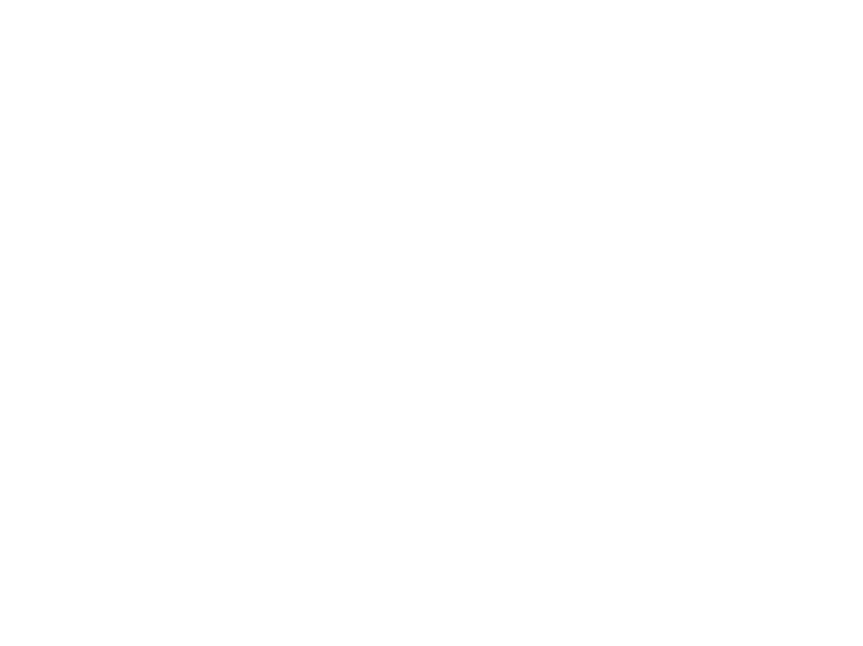
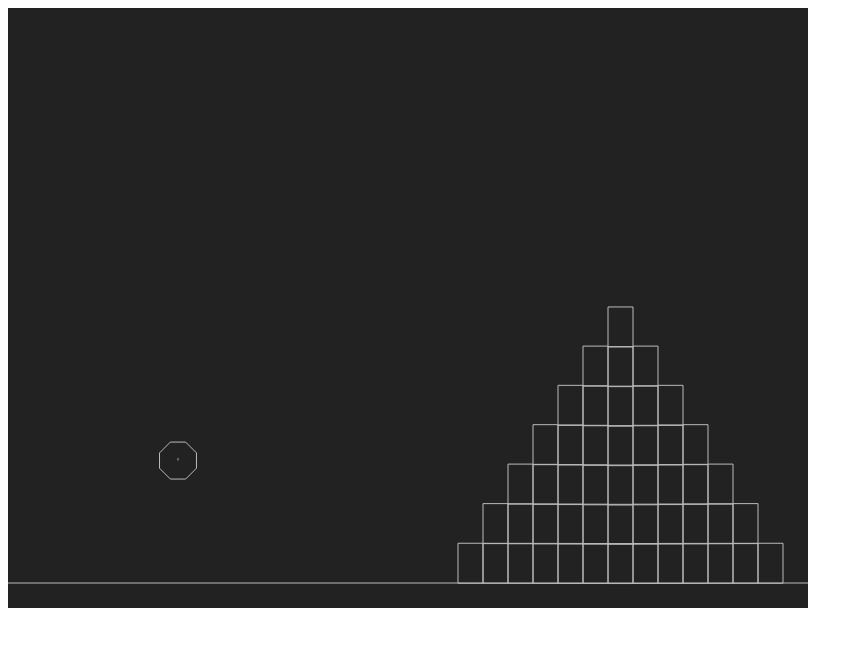
Before and after one commit to tonyedwardspz/Physics-Game, a plain HTML site: page index.html in a window 1280 px wide. Shown: the whole page, without its empty margins (0-863 px from the left). Drawn offline with Linux system fonts and the light colour scheme.

Commit message:
0.1 - Skeleton game
I've created a scaled back version of the game by following the
matter.js tutorial in .netmag issue 255.

```diff
--- a/index.html
+++ b/index.html
@@ -6,15 +6,57 @@
 
 	<meta http-equiv="Content-Type" content="text/html; charset=utf-8" />
 
-    <script type="text/javascript" src="matter-0.8.0.js" />
+    <script type="text/javascript" src="matter-0.8.0.js" /></script>
 
 
     <script>
 
 
 
+        var Engine = Matter.Engine,
+            World = Matter.World,
+            Bodies = Matter.Bodies,
+            Constraint = Matter.Constraint,
+            Composites = Matter.Composites,
+            MouseConstraint = Matter.MouseConstraint,
+            Events = Matter.Events;
 
+        window.addEventListener('load', init);
 
+        function init() {
+            var engine = Engine.create(document.body);
+
+            var mouse = MouseConstraint.create(engine, {
+                constraint: { stiffness: 1 }
+            });
+
+            var ground = Bodies.rectangle(395, 600, 815, 50, {
+                isStatic: true
+            });
+
+            var rock = Bodies.polygon(170, 450, 8, 20);
+
+            var anchor = { x:170, y:450 };
+
+            var elastic = Constraint.create({pointA:anchor, bodyB:rock, stiffness: 0.1});
+
+            var pyramid = Composites.pyramid(450, 300, 13, 10, 0, 0, function(x, y, column, row){
+               return Bodies.rectangle(x, y, 25, 40);
+            });
+
+            World.add(engine.world, [mouse, ground, pyramid, rock, elastic]);
+
+            Events.on(engine, 'tick', function(event) {
+                if(engine.input.mouse.button === -1 && rock.position.x > 190) {
+                    rock = Bodies.polygon(170, 450, 7, 20);
+                    World.add(engine.world, rock);
+                    elastic.bodyB = rock;
+                }
+            });
+
+            Engine.run(engine);
+
+        }
 
     </script>
 
@@ -22,10 +64,6 @@
 
 <body>
 
-
-
-
-
 </body>
 
 </html>
```
